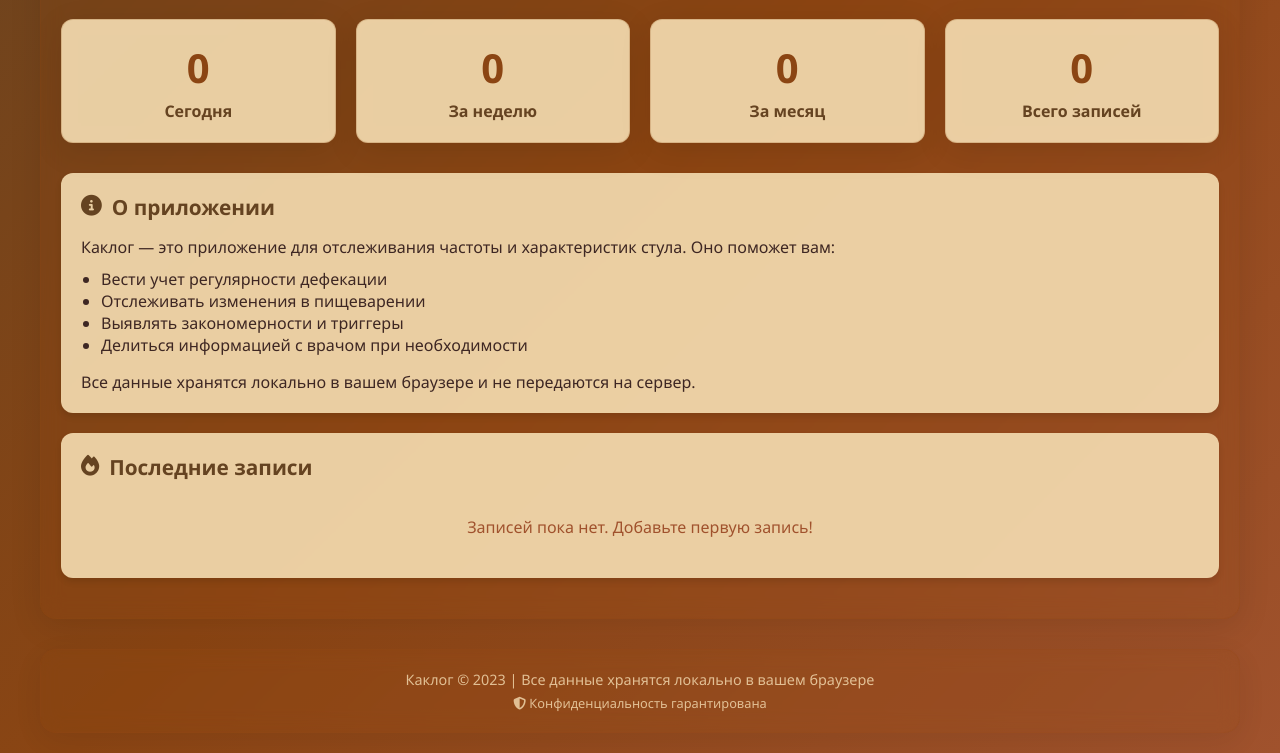
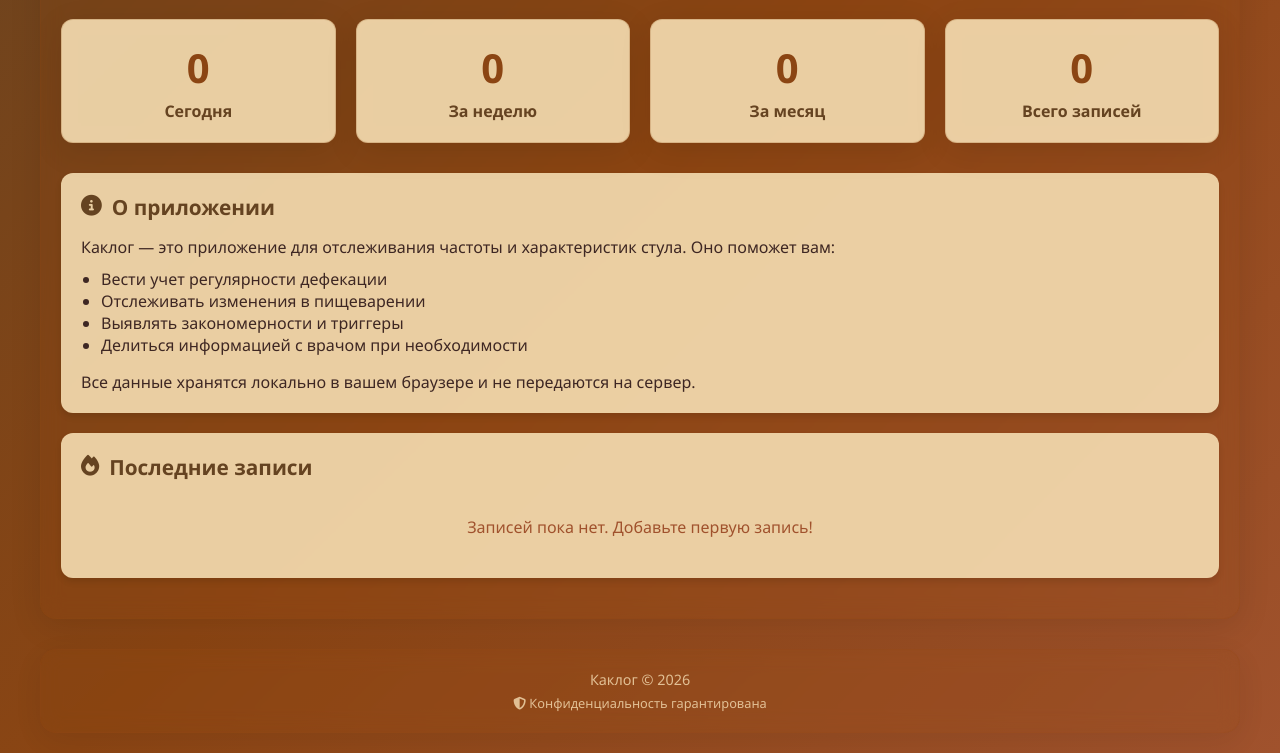
Before and after one commit to akkumulator950-bit/kaklog.github.io, a plain HTML site: page index.html in a window 1280 px wide. Shown: the part 388-1141 px from the top of the page. Drawn offline with Linux system fonts and the light colour scheme.

Commit message:
Update index.html

```diff
--- a/index.html
+++ b/index.html
@@ -1025,7 +1025,7 @@
 
         <!-- Футер -->
         <footer class="glass">
-            <p>Каклог &copy; 2023 | Все данные хранятся локально в вашем браузере</p>
+            <p>Каклог &copy; 2026</p>
             <p style="margin-top: 5px; font-size: 0.8rem;">
                 <i class="fas fa-shield-alt"></i> Конфиденциальность гарантирована
             </p>
```
